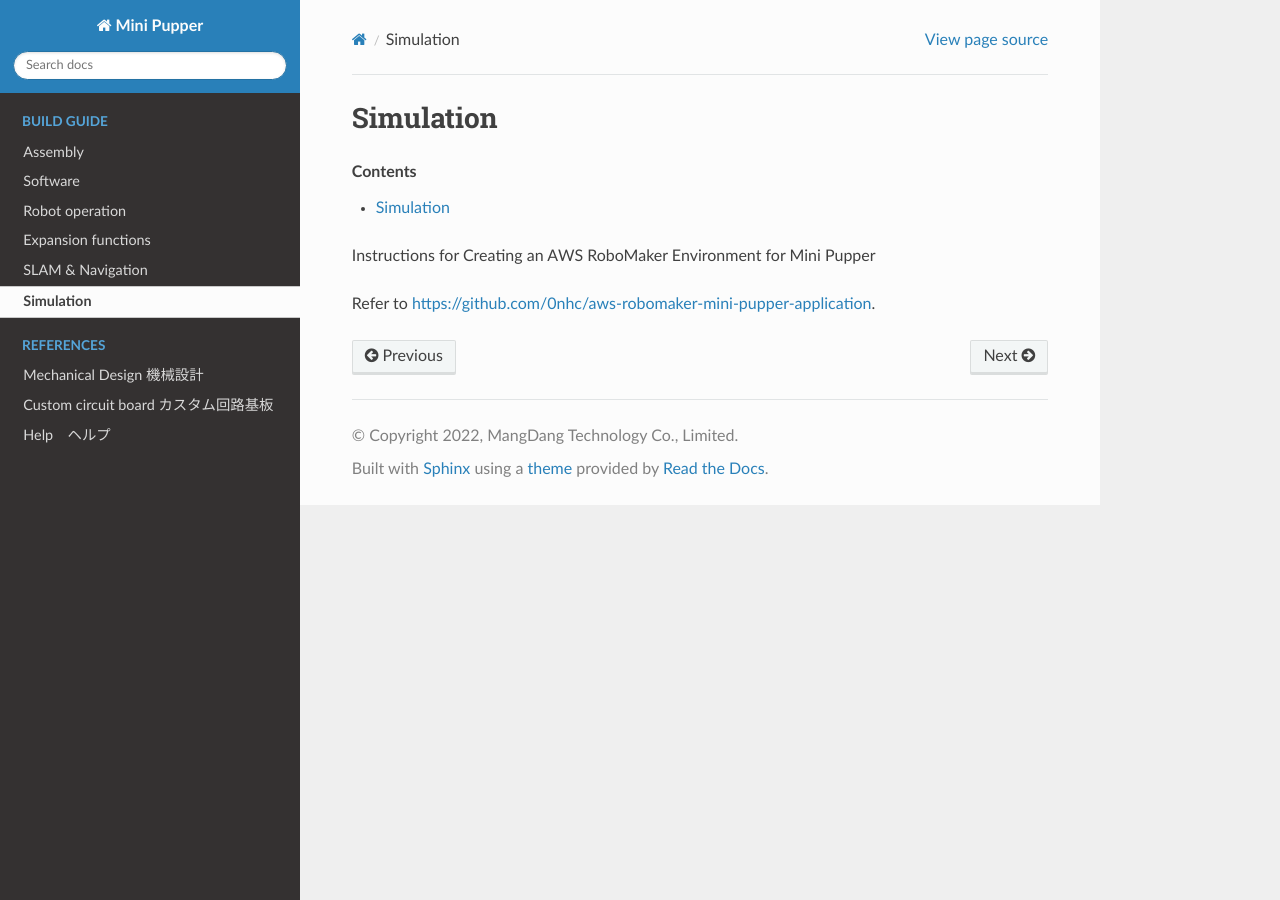
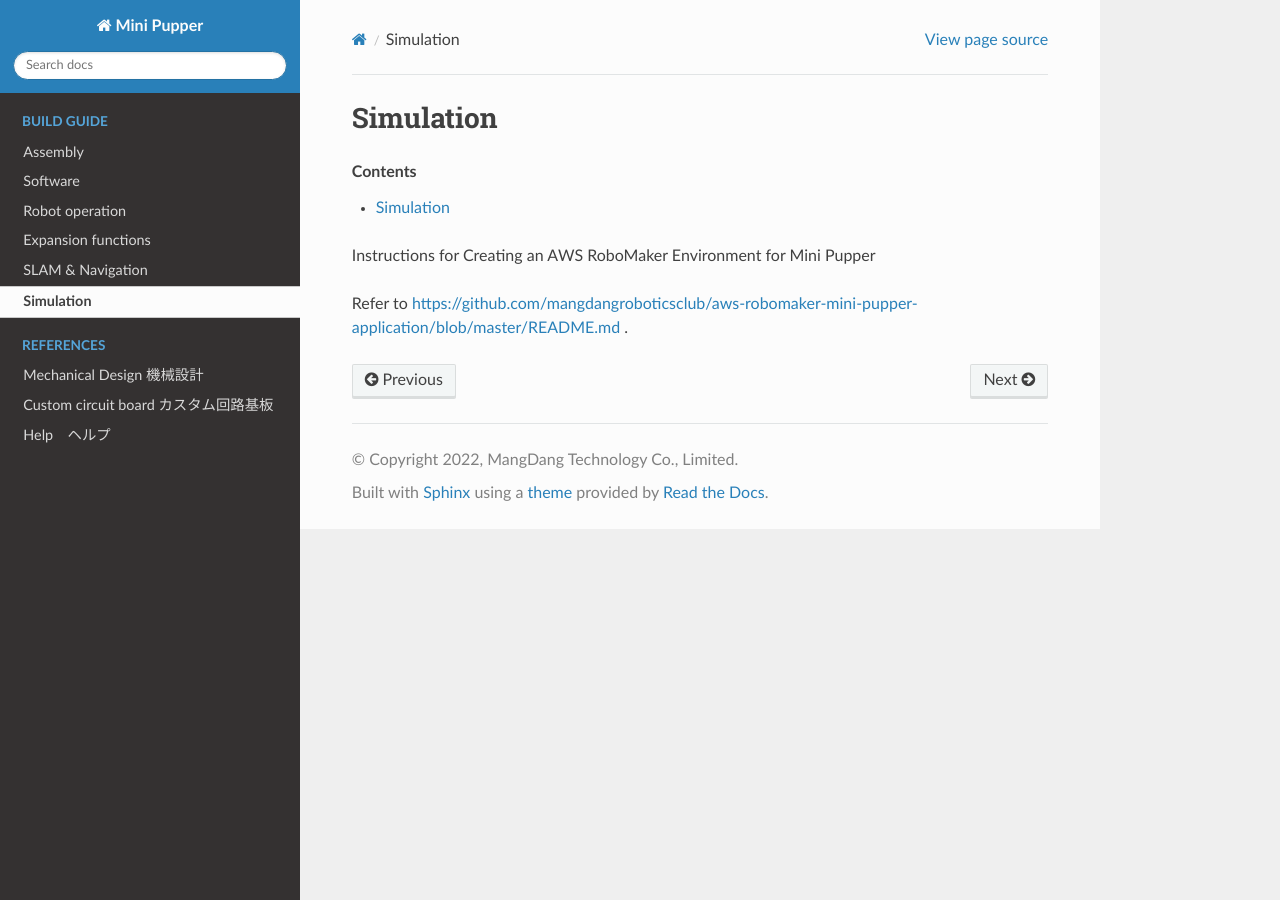
Before and after one commit to mangdangroboticsclub/MiniPupperDocs, a Sphinx documentation site: the page built from docs/guide/Simulation.rst, in a window 1280 px wide. Built offline with Sphinx 7.4.7 and the Read the Docs theme 2.0.0, drawn with Linux system fonts in a browser that asks for light colours; some of the changed lines change nothing that is shown.

Commit message:
doc: fix the ref link in Simulation Page

```diff
--- a/docs/guide/Simulation.rst
+++ b/docs/guide/Simulation.rst
@@ -6,4 +6,4 @@ Simulation
 
 Instructions for Creating an AWS RoboMaker Environment for Mini Pupper
 
-Refer to https://github.com/0nhc/aws-robomaker-mini-pupper-application.
+Refer to https://github.com/mangdangroboticsclub/aws-robomaker-mini-pupper-application/blob/master/README.md .
```
